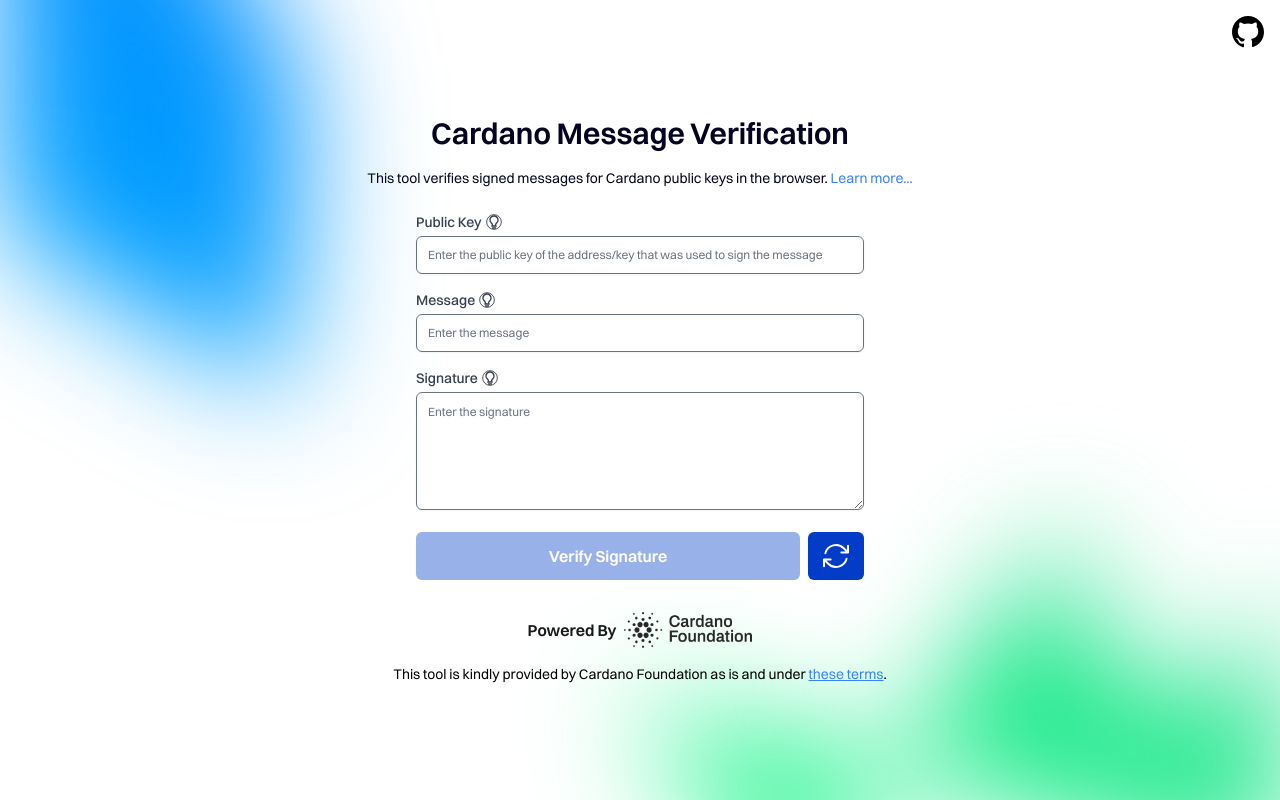
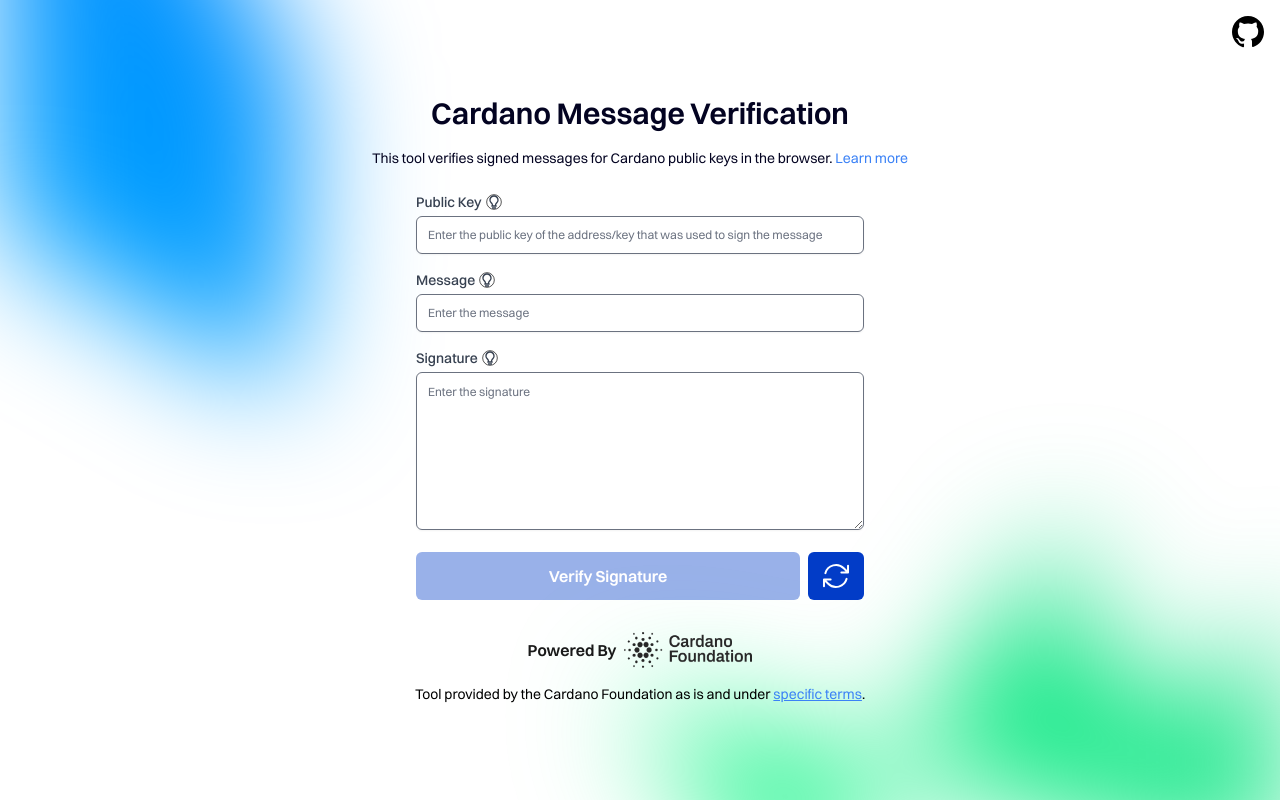
Before and after one commit to cardano-foundation/verify-cardano-message-fe, a Next.js app: page / in a window 1280 px wide. Built offline with nearby package versions, Linux system fonts and the light colour scheme.

Commit message:
latest css modifications

```diff
--- a/app/page.js
+++ b/app/page.js
@@ -60,7 +60,7 @@
   };
 
   return (
-    <div className="flex flex-col items-center justify-center h-screen">
+    <div className="flex flex-col items-center justify-center min-h-screen">
       <MessageVerification
         fillCIP0008Example={fillCIP0008Example}
         fillCIP0030Example={fillCIP0030Example}
--- a/components/PoweredBy.js
+++ b/components/PoweredBy.js
@@ -22,9 +22,9 @@
         </div>
       </div>
       <p className="text-center mb-0 text-sm font-normal">
-        This tool is kindly provided by Cardano Foundation as is and under{" "}
+        Tool provided by the Cardano Foundation as is and under{" "}
         <Link href="/disclaimer" legacyBehavior>
-          <a className="text-blue-500 underline">these terms</a>
+          <a className="text-blue-500 underline">specific terms</a>
         </Link>
         .
       </p>
--- a/components/Textarea.js
+++ b/components/Textarea.js
@@ -25,7 +25,7 @@
         <textarea
           className={`${inputClass} w-full px-3 py-2 border rounded-md shadow-sm focus:outline-none focus:ring-2 focus:ring-cf-blue-500 focus:border-cf-blue-500 text-sm placeholder:text-xs`}
           disabled={disabled}
-          rows={5}
+          rows={7}
           onFocus={() => setIsFocused(true)}
           onBlur={() => setIsFocused(false)}
           value={value}
--- a/components/VerificationExample.js
+++ b/components/VerificationExample.js
@@ -9,8 +9,8 @@
         Cardano Message Verification
       </h1>
       <div className="flex justify-center">
-        <div className="max-w-2xl">
-          <h1 className="mt-4 text-sm font-normal mb-6 text-cf-blue-900">
+        <div className="max-w-xl relative"> {/* Added relative positioning */}
+          <h1 className="mt-4 text-sm font-normal mb-6 text-cf-blue-900 text-justify">
             This tool verifies signed messages for Cardano public keys in the
             browser.{" "}
             <span
@@ -18,10 +18,10 @@
               onClick={() => setShowMoreText(!showMoreText)}
               style={{ display: showMoreText ? "none" : "inline" }}
             >
-              Learn more...
+              Learn more
             </span>
             {showMoreText && (
-              <span className="text-sm font-normal">
+              <span className="text-sm font-normal block mt-2"> {/* Added block and margin-top */}
                 {" "}
                 Signing messages on Cardano can be used to prove ownership of an
                 address (e.g. as alternative to a
@@ -44,7 +44,7 @@
                   rel="noopener noreferrer"
                 >
                   {" "}
-                  [CIP-0008]{" "}
+                  CIP-0008{" "}
                 </a>
                 and
                 <a
@@ -54,7 +54,7 @@
                   rel="noopener noreferrer"
                 >
                   {" "}
-                  [CIP-0030]{" "}
+                  CIP-0030{" "}
                 </a>
                 , given the public key of a Cardano address and the signature of
                 the message. Try it Out:
```
Also changed, not shown: app/layout.js (line endings or trailing spaces).
